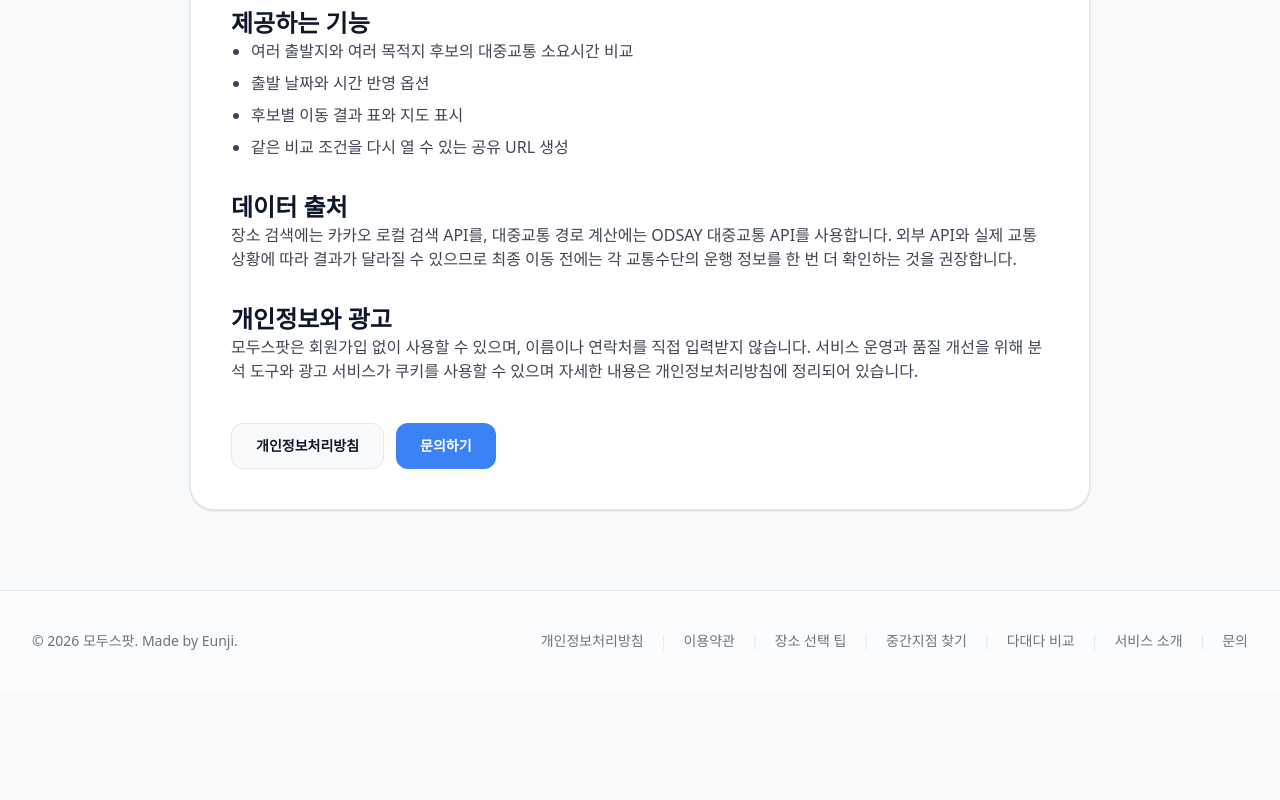
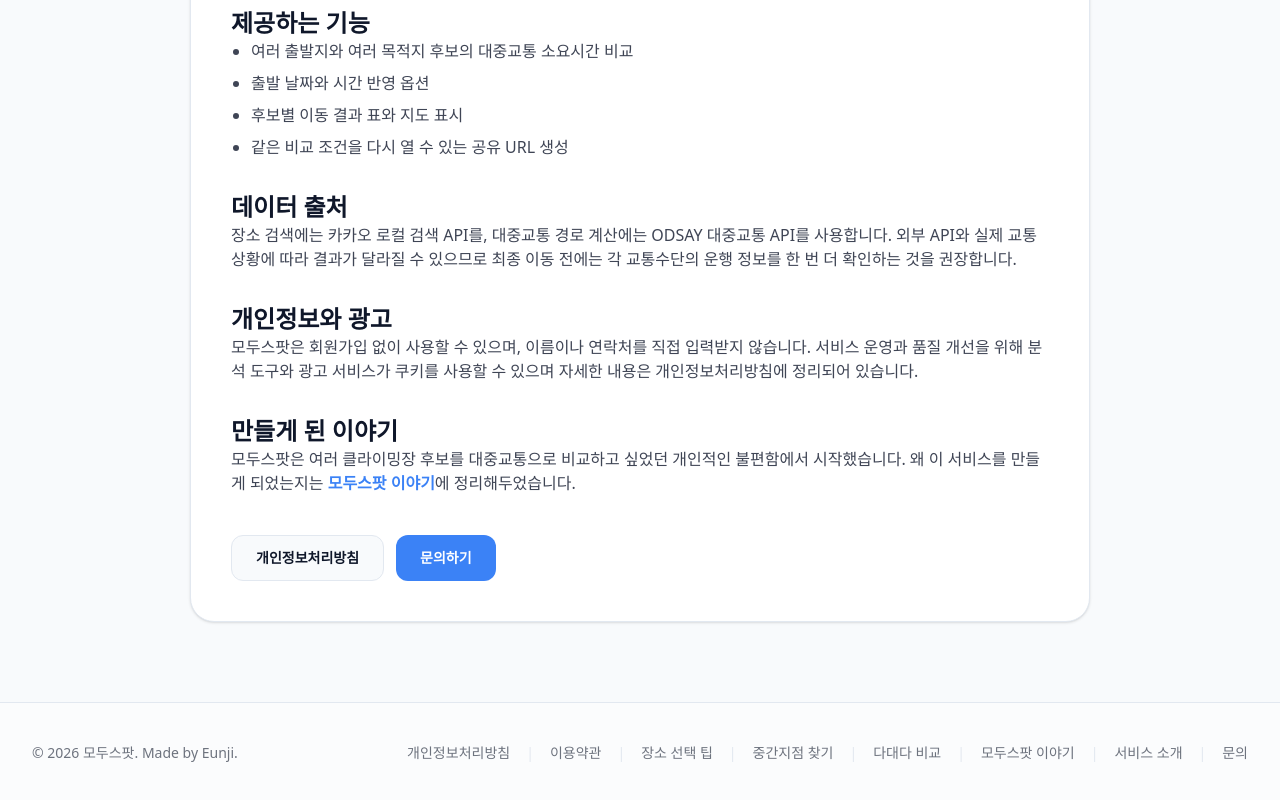
Before and after one commit to dmswl6310/find-service, a Next.js app: page /about in a window 1280 px wide. Shown: the part 392-1192 px from the top of the page. Before the commit the page ends 1083 px from the top, so only its background shows below. Built offline with nearby package versions, Linux system fonts and the light colour scheme; no server answers.

Commit message:
fix(seo): 모두스팟 이야기 발견 경로 연결
Ultraworked with [Sisyphus](https://github.com/code-yeongyu/oh-my-openagent)

Co-authored-by: Sisyphus <clio-agent@sisyphuslabs.ai>

```diff
--- a/app/about/page.tsx
+++ b/app/about/page.tsx
@@ -73,6 +73,18 @@ export default function AboutPage() {
               정리되어 있습니다.
             </p>
           </div>
+
+          <div>
+            <h2 className="text-2xl font-bold text-foreground">만들게 된 이야기</h2>
+            <p>
+              모두스팟은 여러 클라이밍장 후보를 대중교통으로 비교하고 싶었던 개인적인
+              불편함에서 시작했습니다. 왜 이 서비스를 만들게 되었는지는
+              <Link href="/story" className="font-bold text-primary hover:underline">
+                {" "}모두스팟 이야기
+              </Link>
+              에 정리해두었습니다.
+            </p>
+          </div>
         </section>
 
         <div className="mt-10 flex flex-col gap-3 sm:flex-row">
--- a/app/layout.tsx
+++ b/app/layout.tsx
@@ -83,6 +83,9 @@ export default function RootLayout({
               <Link href="/multi-route" className="hover:text-primary transition-colors">
                 다대다 비교
               </Link>
+              <Link href="/story" className="hover:text-primary transition-colors">
+                모두스팟 이야기
+              </Link>
               <Link href="/about" className="hover:text-primary transition-colors">
                 서비스 소개
               </Link>
@@ -134,6 +137,13 @@ export default function RootLayout({
                 </Link>
                 <span className="text-border">|</span>
                 <Link
+                  href="/story"
+                  className="hover:text-primary transition-colors"
+                >
+                  모두스팟 이야기
+                </Link>
+                <span className="text-border">|</span>
+                <Link
                   href="/about"
                   className="hover:text-primary transition-colors"
                 >
--- a/app/sitemap.ts
+++ b/app/sitemap.ts
@@ -3,7 +3,7 @@ import type { MetadataRoute } from "next";
 const baseUrl = process.env.NEXT_PUBLIC_APP_URL || "https://moduspot.vercel.app";
 
 export default function sitemap(): MetadataRoute.Sitemap {
-  const lastModified = new Date("2026-04-30");
+  const lastModified = new Date("2026-05-06");
 
   return [
     {
@@ -31,6 +31,12 @@ export default function sitemap(): MetadataRoute.Sitemap {
       priority: 0.85,
     },
     {
+      url: `${baseUrl}/story`,
+      lastModified,
+      changeFrequency: "monthly",
+      priority: 0.75,
+    },
+    {
       url: `${baseUrl}/about`,
       lastModified,
       changeFrequency: "monthly",
```
